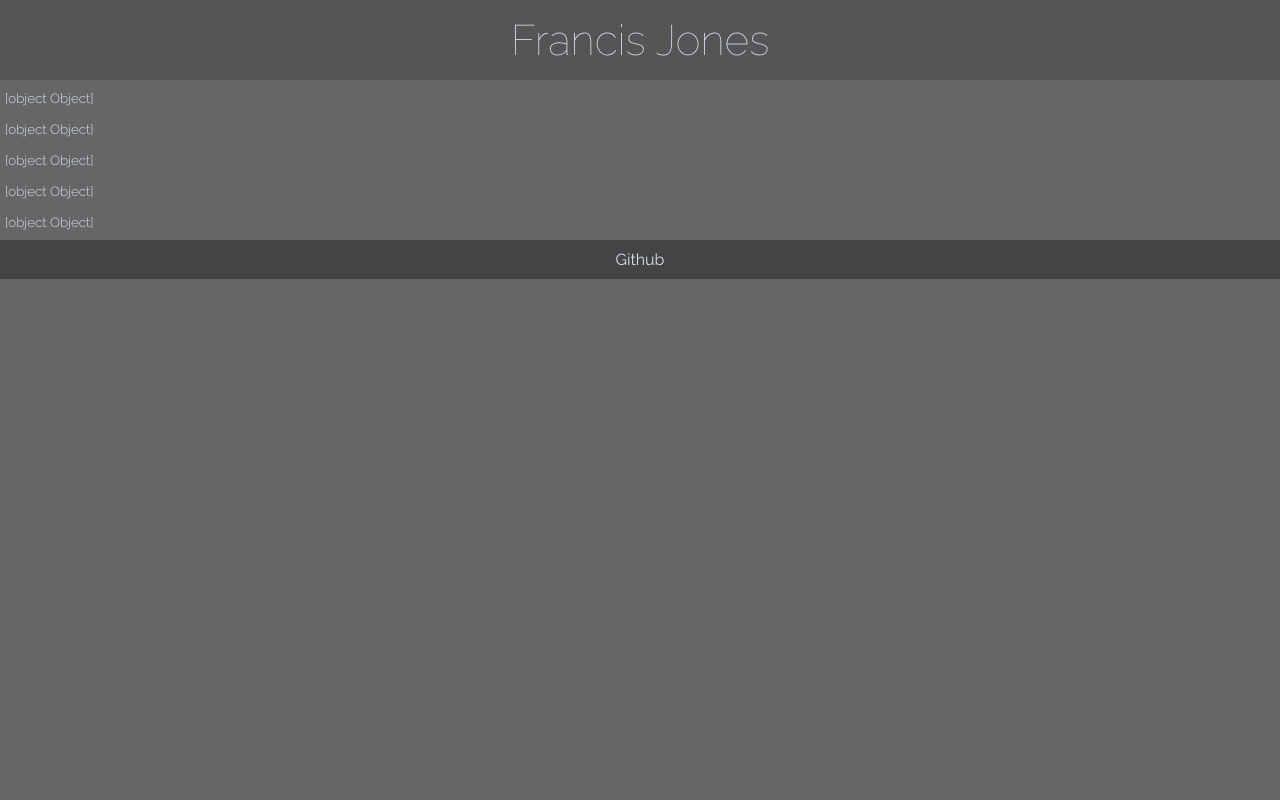
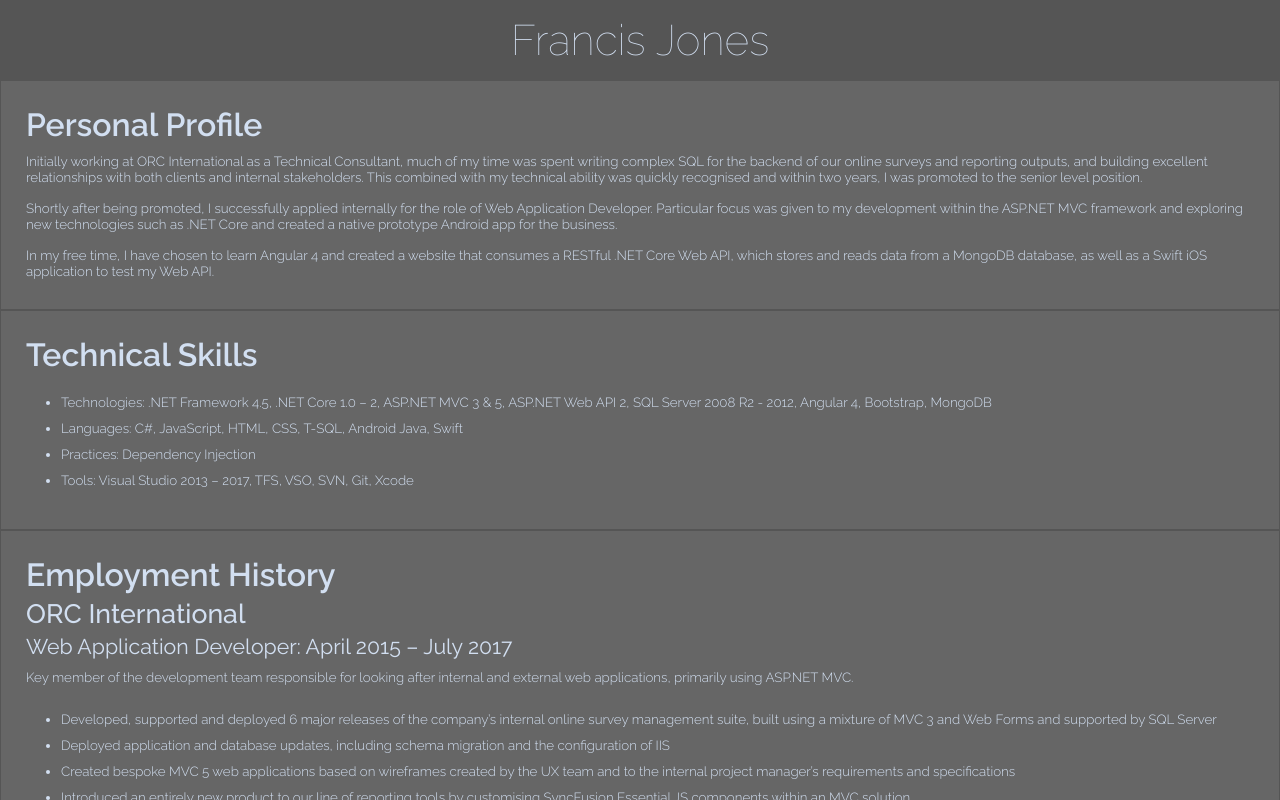
Before and after one commit to francis-j/me, an Angular app: page / in a window 1280 px wide. Shown: the top 800 px of the page. Built offline with nearby package versions, Linux system fonts and the light colour scheme.

Commit message:
Section and subsection logic added to components

```diff
--- a/src/app/app.component.html
+++ b/src/app/app.component.html
@@ -1,3 +1,5 @@
-<app-header></app-header>
-<router-outlet></router-outlet>
-<app-footer></app-footer>
+<div class="app">
+    <app-header></app-header>
+    <router-outlet></router-outlet>
+    <app-footer></app-footer>
+</div>
--- a/src/app/home/section/section.component.html
+++ b/src/app/home/section/section.component.html
@@ -1,3 +1,20 @@
-<p>
-    {{section}}
-</p>
+<div class="section">
+    <h2>{{section.title}}</h2>
+    <p *ngFor="let paragraph of section.paragraphs">
+        {{paragraph}}
+    </p>
+    <div *ngFor="let subsection of section.subsections">
+        <div *ngIf="section.subsections.length > 0">
+            <h3>{{subsection.title}}</h3>
+            <h4>{{subsection.subtitle}}</h4>
+            <p *ngFor="let paragraph of subsection.paragraphs">
+                {{paragraph}}
+            </p>
+            <ul *ngIf="subsection.list?.length > 0">
+                <li *ngFor="let listItem of subsection.list">
+                    {{listItem}}
+                </li>
+            </ul>
+        </div>
+    </div>
+</div>
--- a/src/app/home/section/section.component.ts
+++ b/src/app/home/section/section.component.ts
@@ -1,4 +1,5 @@
 import { Component, OnInit, Input } from '@angular/core';
+import { Section } from '../../models/Section';
 
 @Component({
     selector: 'section',
@@ -7,7 +8,7 @@ import { Component, OnInit, Input } from '@angular/core';
 })
 export class SectionComponent implements OnInit {
 
-    @Input() section:String;
+    @Input() section:Section;
 
     constructor() { }
 
```
